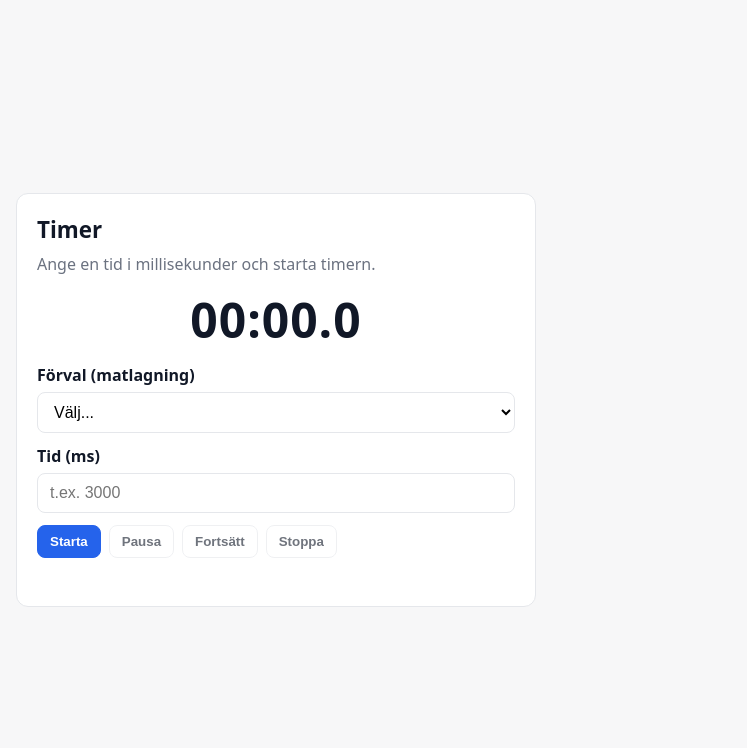
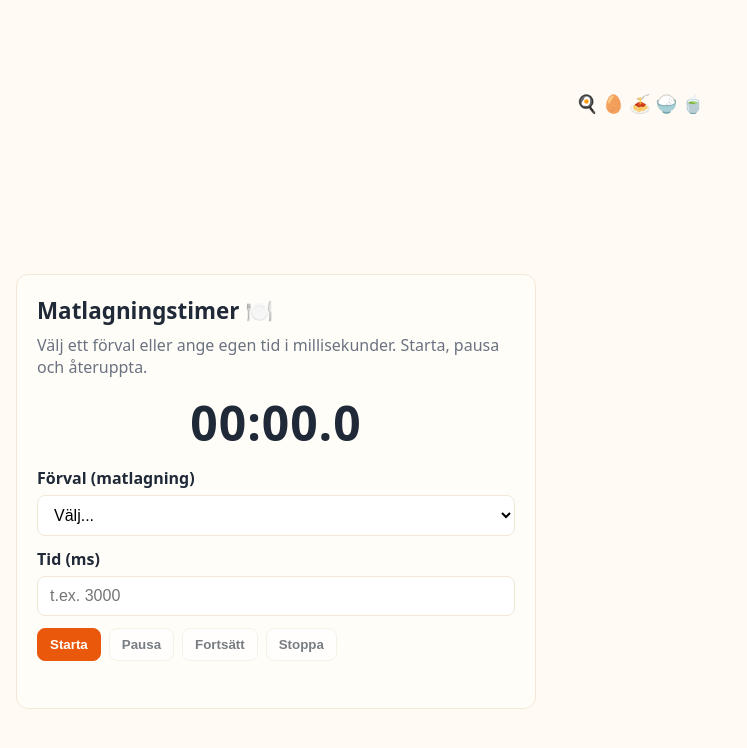
Before and after one commit to azatheylle/Webbutveckling-emil, a plain HTML site: page timer.html in a window 1280 px wide. Shown: the whole page, without its empty margins (0-747 px from the left). Drawn offline with Linux system fonts and the light colour scheme.

Commit message:
fffqwfqaefcwqedf

```diff
--- a/stylestimer.css
+++ b/stylestimer.css
@@ -1,11 +1,10 @@
-/* Minimal, clean timer styles */
 :root {
-	--bg: #f7f7f8;
-	--text: #111827;
+	--bg: #fffaf3; /* light cream */
+	--text: #1f2937;
 	--muted: #6b7280;
-	--primary: #2563eb;
-	--border: #e5e7eb;
-	--success: #059669;
+	--primary: #ea580c; /* warm orange */
+	--border: #f3e8d7;
+	--success: #16a34a;
 	--danger: #dc2626;
 }
 
@@ -26,7 +25,7 @@ body {
 
 .card {
 	width: min(520px, 94vw);
-	background: #fff;
+	background: #fffdf8;
 	border: 1px solid var(--border);
 	border-radius: 12px;
 	padding: 20px;
@@ -88,3 +87,11 @@ input[type="number"]:focus-visible { outline: 2px solid var(--primary); outline-
 .status { margin-top: 8px; color: var(--muted); min-height: 1.2em; }
 .status.error { color: var(--danger); }
 .status.success { color: var(--success); }
+
+.food-strip {
+	width: min(520px, 94vw);
+	margin: 0 auto 8px;
+	text-align: center;
+	color: var(--primary);
+	font-size: 1.1rem;
+}
--- a/timer.html
+++ b/timer.html
@@ -7,10 +7,11 @@
     <link rel="stylesheet" href="stylestimer.css">
 </head>
 <body>
+    <div class="food-strip" aria-hidden="true">🍳 🥚 🍝 🍚 🍵</div>
     <main class="page">
         <section class="card" role="region" aria-labelledby="timer-title">
-            <h1 id="timer-title">Timer</h1>
-            <p class="lead">Ange en tid i millisekunder och starta timern.</p>
+            <h1 id="timer-title">Matlagningstimer 🍽️</h1>
+            <p class="lead">Välj ett förval eller ange egen tid i millisekunder. Starta, pausa och återuppta.</p>
 
             <div class="display" id="display">00:00.0</div>
 
@@ -18,12 +19,12 @@
                 <label for="preset-select">Förval (matlagning)</label>
                 <select id="preset-select">
                     <option value="" selected>Välj...</option>
-                    <option value="180000">Ägg (lös, 3 min)</option>
-                    <option value="300000">Ägg (medium, 5 min)</option>
-                    <option value="480000">Ägg (hård, 8 min)</option>
-                    <option value="600000">Pasta (10 min)</option>
-                    <option value="720000">Ris (12 min)</option>
-                    <option value="240000">Te (4 min)</option>
+                    <option value="180000">🥚 Ägg (lös, 3 min)</option>
+                    <option value="300000">🥚 Ägg (medium, 5 min)</option>
+                    <option value="480000">🥚 Ägg (hård, 8 min)</option>
+                    <option value="600000">🍝 Pasta (10 min)</option>
+                    <option value="720000">🍚 Ris (12 min)</option>
+                    <option value="240000">🍵 Te (4 min)</option>
                 </select>
             </div>
 
@@ -142,13 +143,13 @@
     // preset change
     document.getElementById('preset-select').addEventListener('change', (e) => {
         const val = e.target.value;
-        if (!val) return; // user picked placeholder
+        if (!val) return;
         const input = document.getElementById('time-input');
         input.value = val;
         const status = document.getElementById('status');
         status.textContent = `Förval vald: ${val} ms.`;
         status.className = 'status';
-        if (!isRunning && !intervalId) { // update display if idle
+        if (!isRunning && !intervalId) {
             remainingMs = Number(val);
             updateDisplay();
         }
```
